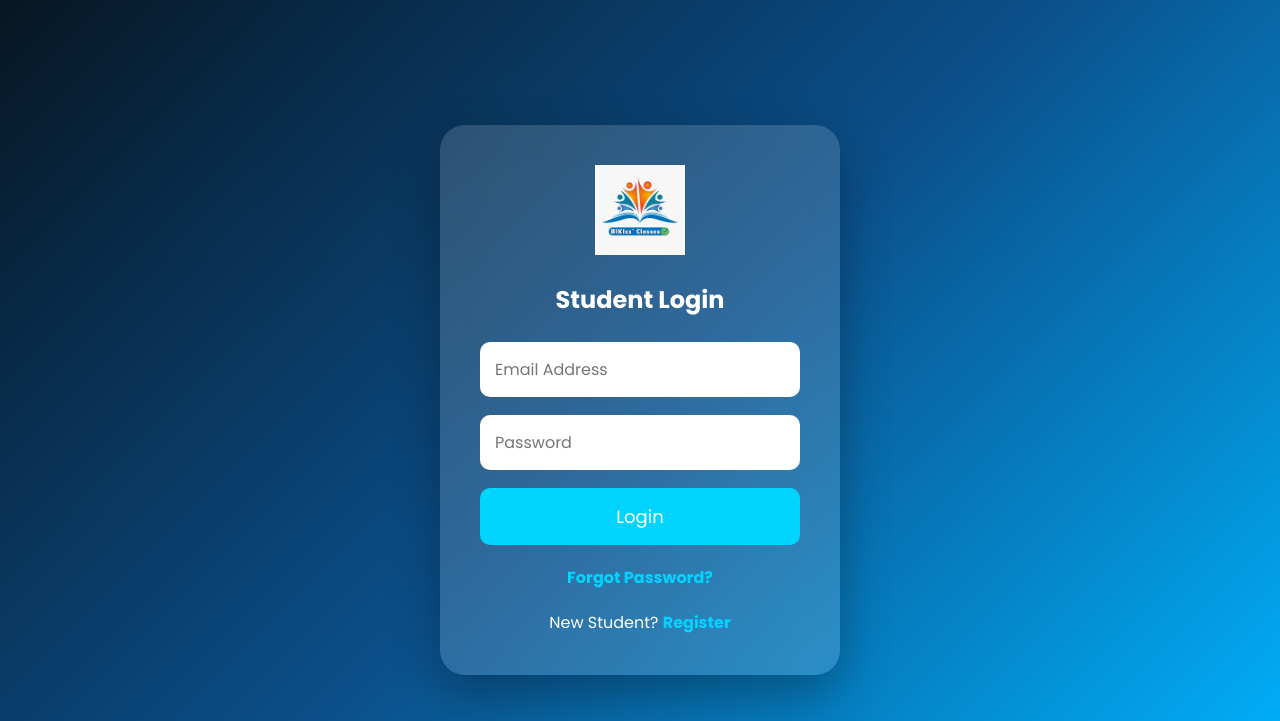
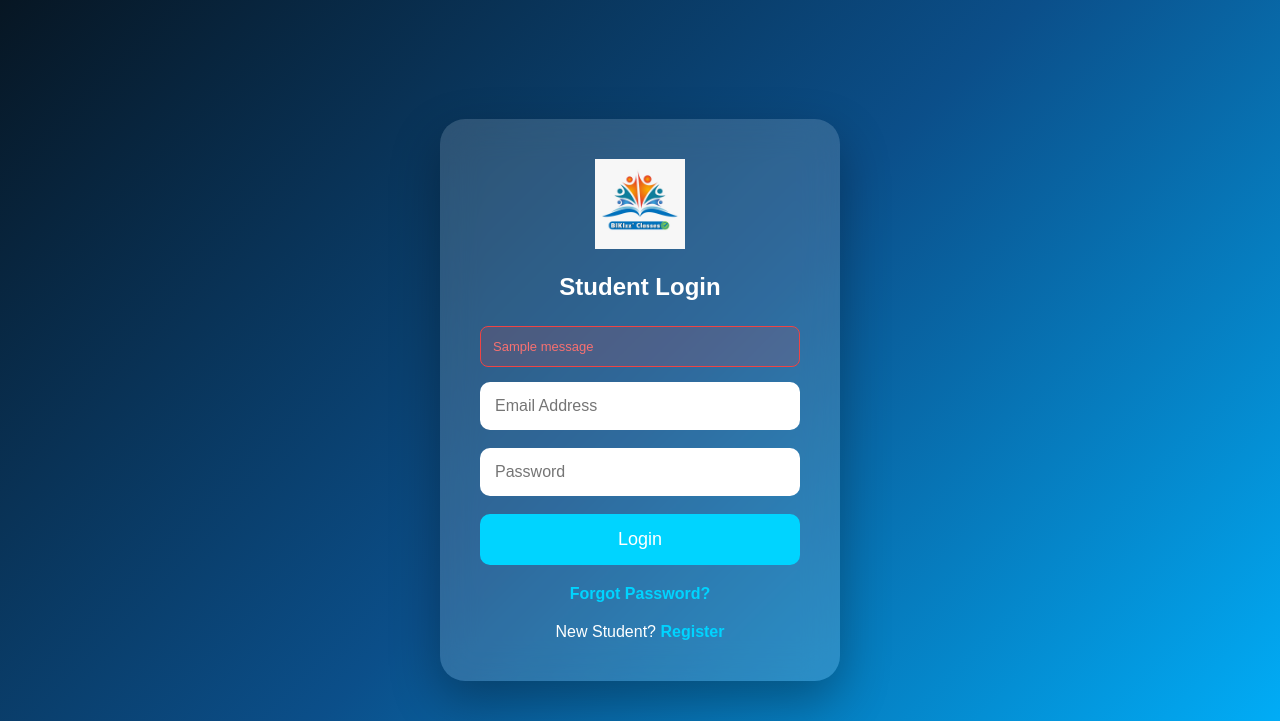
Before and after one commit to bikizzzclasses-dev/BIKIzz-Classes, a Flask app: page /login in a window 1280 px wide. Shown: the top 721 px of the page. Run offline with Flask 3, Linux system fonts and the light colour scheme; tables that the repository leaves empty hold one stand-in row (values such as "Sample post"); one stand-in notice (Sample message) is shown.

Commit message:
added styling and flash messages to login page

```diff
--- a/student.py
+++ b/student.py
@@ -46,16 +46,19 @@ def home():
     return render_template("index.html")
 
 # ==========================================================
-# STUDENT REGISTER
+# STUDENT REGISTER (UPDATED WITH DUPLICATE CHECK)
 # FILE: student.py
 # ==========================================================
-
 @student_bp.route("/register", methods=["GET", "POST"])
 def register():
 
     if request.method == "POST":
+        email = request.form["email"].strip().lower()
 
-        email = request.form["email"].strip().lower()
+        existing_student = Student.query.filter_by(email=email).first()
+        if existing_student:
+            flash("Account already exists with this email!")
+            return redirect("/register")
 
         student = Student(
             name=request.form["name"],
@@ -67,8 +70,7 @@ def register():
         db.session.add(student)
         db.session.commit()
 
-        flash("Registration Successful!")
-
+        flash("Registration Successful! Please Login.")
         return redirect("/login")
 
     return render_template("register.html")
--- a/templates/login.html
+++ b/templates/login.html
@@ -1,56 +1,77 @@
 <!DOCTYPE html>
 <html lang="en">
 <head>
-
     <meta charset="UTF-8">
-
     <meta name="viewport" content="width=device-width, initial-scale=1.0">
-
     <title>Login | BIKIzz' Classes</title>
 
     <link rel="stylesheet" href="{{ url_for('static', filename='auth.css') }}">
+    <link href="https://fonts.googleapis.com/css2?family=Poppins:wght@300;400;500;600;700&display=swap" rel="serif or sans-serif" rel="stylesheet">
 
-<link href="https://fonts.googleapis.com/css2?family=Poppins:wght@300;400;500;600;700&display=swap" rel="stylesheet">
-
+    <style>
+        .flash-messages {
+            width: 100%;
+            margin-bottom: 15px;
+            text-align: left;
+        }
+        .flash {
+            padding: 12px;
+            border-radius: 8px;
+            font-size: 13px;
+            margin-bottom: 10px;
+            font-weight: 500;
+            display: block;
+        }
+        /* Galat password/Email ke liye Red Card */
+        .flash.error {
+            background-color: rgba(239, 68, 68, 0.15);
+            border: 1px solid #ef4444;
+            color: #f87171;
+        }
+        /* Registration/Password Reset Success ke liye Green Card */
+        .flash.success {
+            background-color: rgba(16, 185, 129, 0.15);
+            border: 1px solid #10b981;
+            color: #10b981;
+        }
+    </style>
 </head>
 
 <body>
 
 <div class="container">
-
     <div class="card">
-
         <img src="{{ url_for('static', filename='images/logo.png') }}" class="logo">
-
         <h2>Student Login</h2>
 
-<form method="POST">
+        {% with messages = get_flashed_messages() %}
+          {% if messages %}
+            <div class="flash-messages">
+              {% for message in messages %}
+                <div class="flash {% if 'Successful' in message or 'Success' in message or 'Please Login' in message %}success{% else %}error{% endif %}">
+                  {{ message }}
+                </div>
+              {% endfor %}
+            </div>
+          {% endif %}
+        {% endwith %}
 
+        <form method="POST" action="/login">
             <input type="email" name="email" placeholder="Email Address" required>
-
             <input type="password" name="password" placeholder="Password" required>
 
             <button type="submit">Login</button>
+
             <p>
                 <a href="{{ url_for('student.forgot_password') }}">
                     Forgot Password?
                 </a>
             </p>
-
         </form>
 
-<p>
-
-New Student?
-
-<a href="/register">Register</a>
-
-</p>
-
+        <p>New Student? <a href="/register">Register</a></p>
     </div>
-
 </div>
 
 </body>
-
 </html>
```
Also changed, not shown: templates/register.html (+40 -17 lines). Lines whose indentation alone changed are shown as unchanged.
